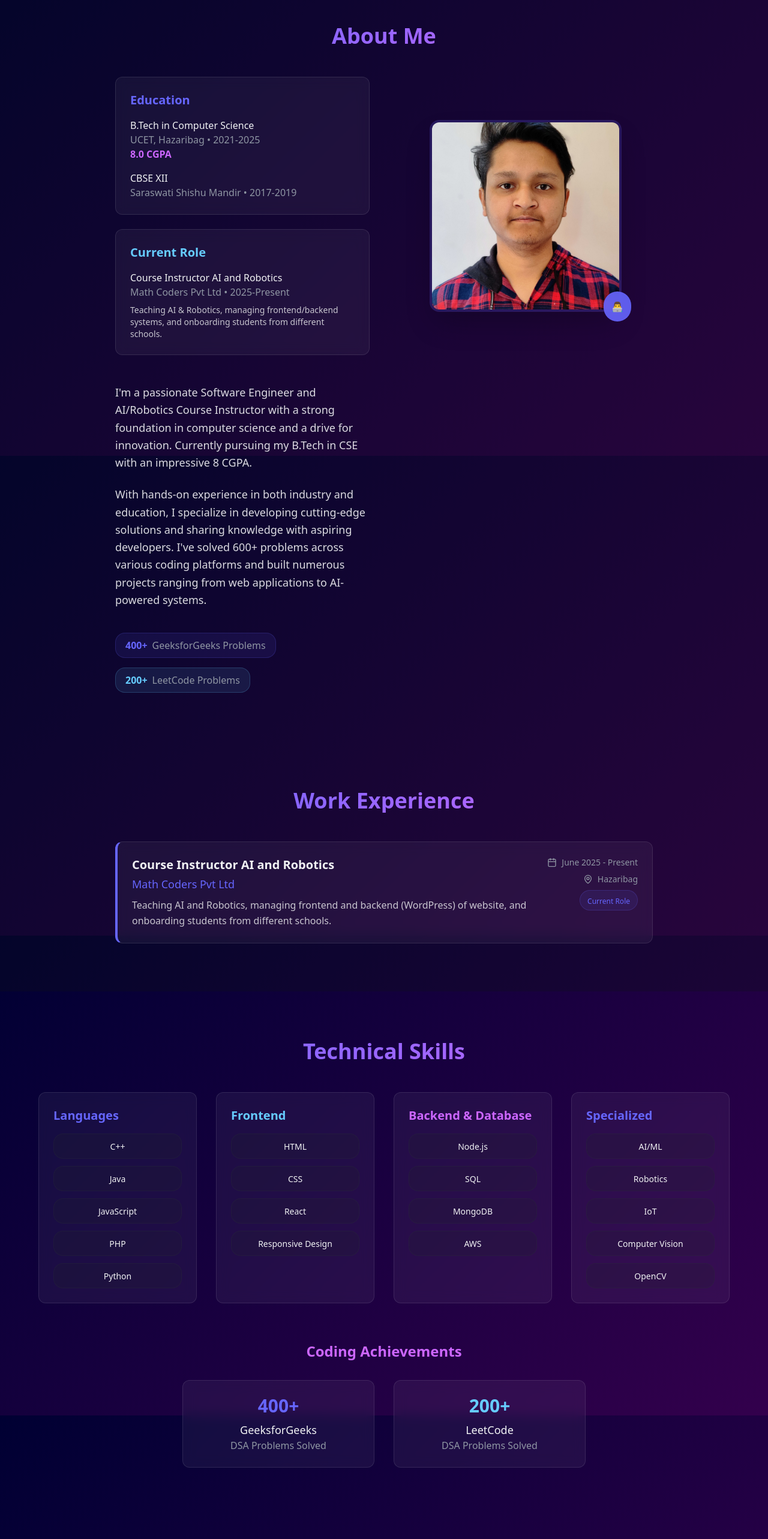
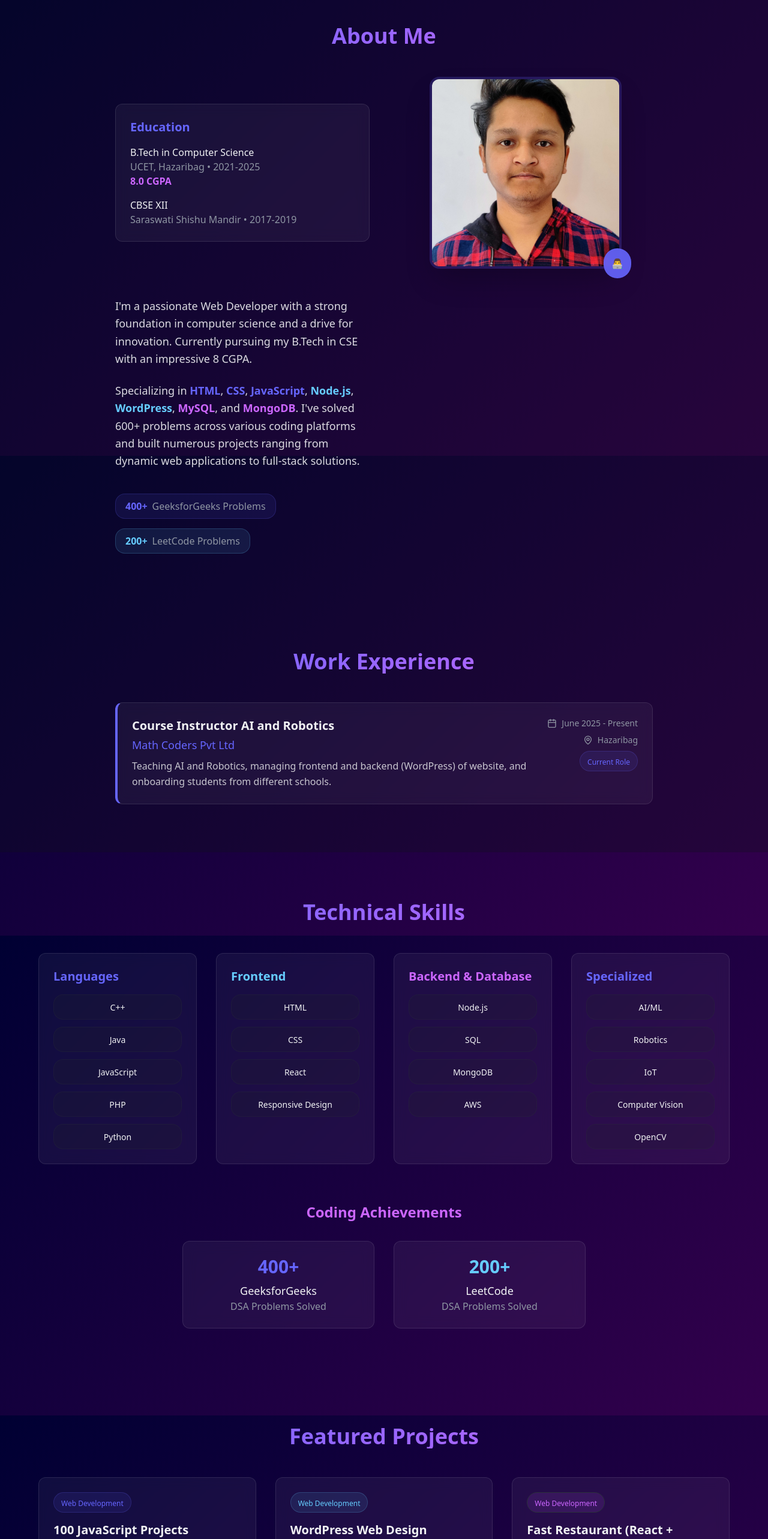
Before and after one commit to KKG-213/koushik-codes-learns, a React (Vite) app: page / in a window 1280 px wide. Shown: the part 840-3406 px from the top of the page at 60% size. Built offline with nearby package versions, Linux system fonts and the light colour scheme.

Commit message:
Update portfolio with new projects and details
Refactor About and Projects sections to include new JavaScript project, update descriptions, and add project links.

```diff
--- a/src/components/portfolio/AboutSection.tsx
+++ b/src/components/portfolio/AboutSection.tsx
@@ -25,16 +25,14 @@ const AboutSection = () => {
 
           <div className="order-1 md:order-2 space-y-6">
             <p className="text-lg text-foreground/90 leading-relaxed">
-              I'm a passionate Software Engineer and AI/Robotics Course Instructor with a strong
-              foundation in computer science and a drive for innovation. Currently pursuing my
-              B.Tech in CSE with an impressive 8 CGPA.
+              I'm a passionate Web Developer with a strong foundation in computer science and a
+              drive for innovation. Currently pursuing my B.Tech in CSE with an impressive 8 CGPA.
             </p>
 
             <p className="text-lg text-foreground/90 leading-relaxed">
-              With hands-on experience in both industry and education, I specialize in developing
-              cutting-edge solutions and sharing knowledge with aspiring developers. I've solved
+              Specializing in <span className="text-primary font-semibold">HTML</span>, <span className="text-primary font-semibold">CSS</span>, <span className="text-primary font-semibold">JavaScript</span>, <span className="text-secondary font-semibold">Node.js</span>, <span className="text-secondary font-semibold">WordPress</span>, <span className="text-accent font-semibold">MySQL</span>, and <span className="text-accent font-semibold">MongoDB</span>. I've solved
               600+ problems across various coding platforms and built numerous projects ranging
-              from web applications to AI-powered systems.
+              from dynamic web applications to full-stack solutions.
             </p>
 
             <div className="flex flex-wrap gap-4 pt-4">
@@ -49,7 +47,6 @@ const AboutSection = () => {
             </div>
           </div>
 
-          <div className="space-y-6">
           <div className="card-glass rounded-xl p-6 hover-glow">
             <h3 className="text-xl font-semibold mb-4 text-primary">Education</h3>
             <div className="space-y-4">
@@ -64,18 +61,6 @@ const AboutSection = () => {
               </div>
             </div>
           </div>
-
-            <div className="card-glass rounded-xl p-6 hover-glow">
-              <h3 className="text-xl font-semibold mb-4 text-secondary">Current Role</h3>
-              <div>
-                <h4 className="font-medium">Course Instructor AI and Robotics</h4>
-                <p className="text-muted-foreground">Math Coders Pvt Ltd • 2025-Present</p>
-                <p className="text-sm text-foreground/80 mt-2">
-                  Teaching AI & Robotics, managing frontend/backend systems, and onboarding students from different schools.
-                </p>
-              </div>
-            </div>
-          </div>
         </div>
       </div>
     </section>
--- a/src/components/portfolio/ProjectsSection.tsx
+++ b/src/components/portfolio/ProjectsSection.tsx
@@ -4,46 +4,28 @@ import { Button } from "@/components/ui/button"
 const ProjectsSection = () => {
   const projects = [
     {
+      title: "100 JavaScript Projects",
+      description: "A comprehensive collection of 100 JavaScript projects showcasing various web development concepts, interactive features, and real-world applications.",
+      tech: ["JavaScript", "HTML", "CSS", "DOM Manipulation", "APIs"],
+      category: "Web Development",
+      color: "primary",
+      link: "http://100-js-project.s3-website.eu-north-1.amazonaws.com"
+    },
+    {
       title: "WordPress Web Design (Elementor + Razorpay)",
       description: "Built responsive business websites using Elementor. Integrated Razorpay for secure online payments.",
       tech: ["WordPress", "Elementor", "Razorpay", "Payment Gateway"],
       category: "Web Development",
-      color: "primary"
+      color: "secondary",
+      link: "https://mathcoders.org/program/after-school-program/"
     },
     {
       title: "Fast Restaurant (React + Firebase)",
       description: "Created a food ordering platform with dynamic menu management. Integrated Firebase for authentication & real-time database.",
       tech: ["React", "Firebase", "Authentication", "Real-time Database"],
       category: "Web Development",
-      color: "secondary"
-    },
-    {
-      title: "AI-Based Rock-Paper-Scissors Game",
-      description: "Computer vision game using webcam to detect hand gestures. Built with Python, OpenCV, and Mediapipe for real-time gesture recognition and AI gameplay.",
-      tech: ["Python", "OpenCV", "Mediapipe", "Computer Vision"],
-      category: "AI/ML",
-      color: "accent"
-    },
-    {
-      title: "Weather Station using ESP8266",
-      description: "IoT weather monitoring system with ESP8266 and DHT11 sensor. Features real-time data collection and web dashboard for temperature and humidity display.",
-      tech: ["ESP8266", "DHT11", "IoT", "Web Dashboard", "HTML/CSS/JS"],
-      category: "IoT",
-      color: "primary"
-    },
-    {
-      title: "Weather Forecast App",
-      description: "Real-time weather application using OpenWeatherMap API. Features dynamic UI updates, responsive design, and location-based weather data.",
-      tech: ["HTML", "CSS", "JavaScript", "API Integration"],
-      category: "Web Development",
-      color: "secondary"
-    },
-    {
-      title: "Smart To-Do List App",
-      description: "Responsive task management application with local storage support. Features include add/delete tasks, progress tracking, and persistent data storage.",
-      tech: ["HTML", "CSS", "JavaScript", "Local Storage"],
-      category: "Web Development",
-      color: "accent"
+      color: "accent",
+      link: "https://koushik-fast-food.vercel.app"
     },
     {
       title: "Interactive Scratch Game",
@@ -95,16 +77,20 @@ const ProjectsSection = () => {
                   ))}
                 </div>
 
-                <div className="flex gap-3 pt-2">
-                  <Button variant="outline" size="sm" className="flex-1">
-                    <Github className="w-4 h-4" />
-                    Code
-                  </Button>
-                  <Button variant="ghost" size="sm" className="flex-1">
-                    <ExternalLink className="w-4 h-4" />
-                    Demo
-                  </Button>
-                </div>
+                {project.link && (
+                  <div className="pt-2">
+                    <Button variant="outline" size="sm" className="w-full" asChild>
+                      <a
+                        href={project.link}
+                        target="_blank"
+                        rel="noopener noreferrer"
+                      >
+                        <ExternalLink className="w-4 h-4" />
+                        View Project
+                      </a>
+                    </Button>
+                  </div>
+                )}
               </div>
             </div>
           ))}
```
Lines whose indentation alone changed are shown as unchanged.
